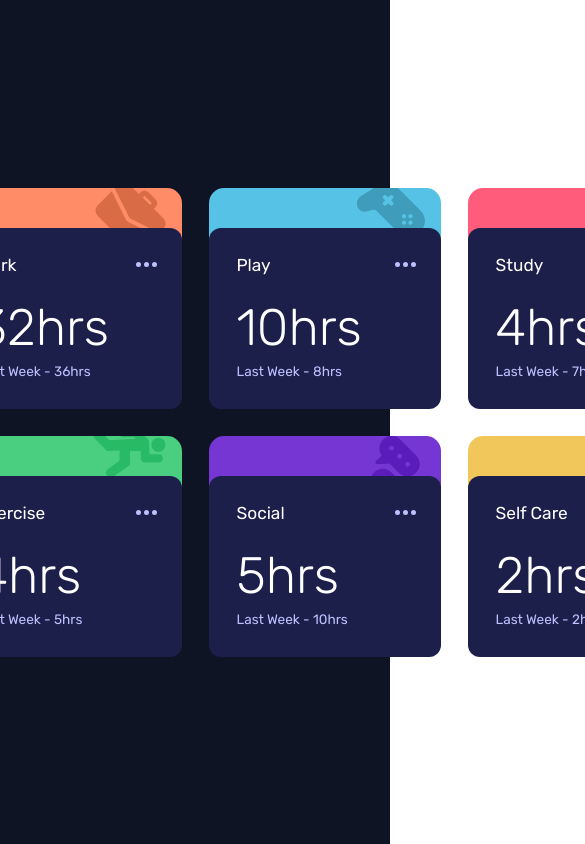
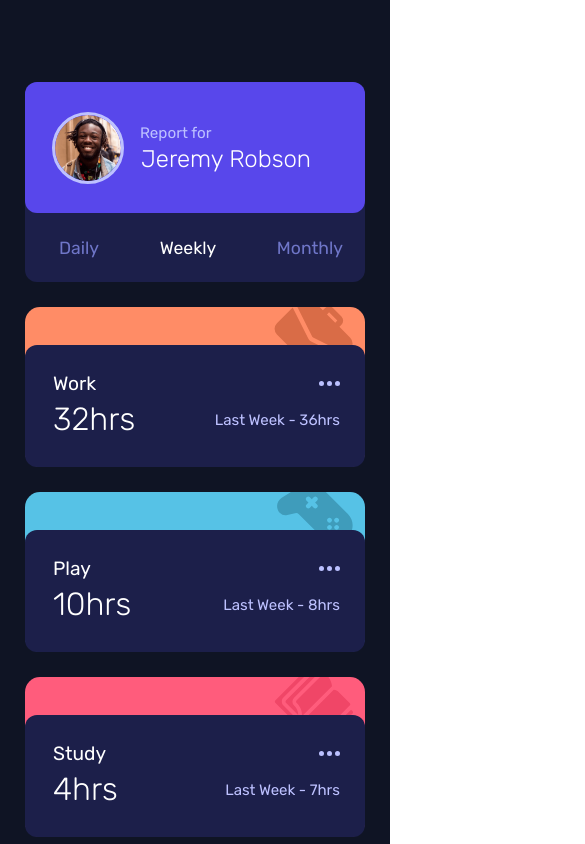
Before and after one commit to shoaib856/time-tracking-dashboard, a React (Create React App) app: page / in a window 390 px wide. Shown: the top 844 px of the page, 585 px wide, since content can reach past the window. Built offline with nearby package versions, Linux system fonts and the light colour scheme.

Commit message:
second commit

```diff
--- a/src/App.js
+++ b/src/App.js
@@ -33,8 +33,10 @@ function App() {
             <div className="image">
               <img alt="..." src={avatar} />
             </div>
-            <p>Report for</p>
-            <h2 className="name">Jeremy Robson</h2>
+            <div className="name">
+              <p>Report for</p>
+              <h2>Jeremy Robson</h2>
+            </div>
           </div>
           <div className="time-tracking-type">
             <input
@@ -68,12 +70,14 @@ function App() {
                   {card.title}
                   <img src={ellipsis} alt="..." />
                 </p>
+                <div className="hours-number">
                 <h1 className="current-hours">
                   {card.timeframes[timingType].current}hrs
                 </h1>
                 <p className="prev-hours">
                   Last Week - {card.timeframes[timingType].previous}hrs
                 </p>
+                </div>
               </div>
             </div>
           );
--- a/src/App.sass
+++ b/src/App.sass
@@ -4,8 +4,8 @@
 $radius: 12px
 $colors: (0, $Light-red-work), (1, $Soft-blue-play), (2, $Light-red-study), (3, $Lime-green-exercise), (4, $Violet-social), (5,$Soft-orange-self-care)
 .time-tracking-dashboard
-    width: 100vw
-    height: 100vh
+    width: 100%
+    height: 100%
     background-color: $Very-dark-blue
     display: flex
     align-items: center
@@ -16,30 +16,37 @@ $colors: (0, $Light-red-work), (1, $Soft-blue-play), (2, $Light-red-study), (3,
         grid-template-columns: repeat(4, 232px)
         grid-template-rows: repeat(2, 221px)
         gap: 27px
+        padding: 143px 0
 
         .main
             border-radius: $radius
             background-color: $Dark-blue
+
             .user-info
                 height: 321px
                 padding: 30px 31px
                 background-color: $Blue
                 border-radius: $radius
-                p
-                    font-size: .85rem
-                    margin: 0px -1px 4px
-                    color: $Pale-Blue
+                display: flex
+                flex-direction: column
                 .name
-                    font-size: 36px
-                    font-weight: 100
-                    color: $white
-                img
-                    display: block
-                    border: 3px solid $Pale-Blue
-                    border-radius: 50%
-                    width: 77px
-                    margin-bottom: 35px
-                    margin-left: -4px
+                    padding-top: 12px
+                    p
+                        font-size: .85rem
+                        margin: 0px -1px 3px
+                        color: $Pale-Blue
+                    h2
+                        font-size: 36px
+                        font-weight: 100
+                        color: $white
+                .image
+                    img
+                        display: block
+                        border: 3px solid $Pale-Blue
+                        border-radius: 50%
+                        width: 77px
+                        margin-bottom: 35px
+                        margin-left: -4px
             .time-tracking-type
                 display: flex
                 flex-direction: column
@@ -86,7 +93,7 @@ $colors: (0, $Light-red-work), (1, $Soft-blue-play), (2, $Light-red-study), (3,
                     background-color: $Desaturated-blue
 
                 .title
-                    font-size: 1.08rem
+                    font-size: 1.2rem
                     margin-bottom: 22px
                     display: flex
                     justify-content: space-between
@@ -95,10 +102,66 @@ $colors: (0, $Light-red-work), (1, $Soft-blue-play), (2, $Light-red-study), (3,
                         cursor: pointer
                         &:hover
                             filter: invert(100%) sepia(0%) saturate(7492%) hue-rotate(180deg) brightness(100%) contrast(100%)
-                .current-hours
-                    font-size: 3.2rem
-                    font-weight: 100
-                    margin-bottom: 5px
-                .prev-hours
-                    font-size: .85rem
-                    color: $Pale-Blue
+                .hours-number
+
+                    .current-hours
+                        font-size: 3.2rem
+                        font-weight: 100
+                        margin-bottom: 5px
+                    .prev-hours
+                        font-size: .95rem
+                        color: $Pale-Blue
+@media (max-width:425px)
+    .time-tracking-dashboard
+        .container
+            width: 100%
+            padding: 82px 25px 77px
+            grid-template-columns: 100%
+            grid-template-rows: 200px repeat(6, 160px)
+            gap: 25px
+            .main
+                .user-info
+                    height: 131px
+                    flex-direction: row
+                    gap: 17px
+                    .name
+                        p
+                            font-size: .95rem
+                        h2
+                            font-size: 24px
+                    .image
+                        img
+                            width: 72px
+                .time-tracking-type
+                    flex-direction: row
+                    align-items: center
+                    justify-content: space-between
+                    height: calc( 100% - 131px )
+                    padding: 15px 22px 14px 34px
+                    gap: 0
+                    .btn
+                        font-size: 1.1rem
+                &.span-2
+                    grid-row: span 1
+            .card
+                @each $i,$color in $colors
+                    &.card-#{$i}
+                        background-color: $color
+                        .logo
+                            height: 38px
+                            img
+                                transform: scale(1)
+                .content
+                    height: calc( 100% - 38px )
+                    padding-bottom: 23px
+                    .title
+                        margin-bottom: 5px
+                    .hours-number
+                        display: flex
+                        align-items: center
+                        justify-content: space-between
+                        .current-hours
+                            font-size: 2rem
+                        .prev-hours
+                            font-size: 0.94rem
+                            margin-top: -3px
```
